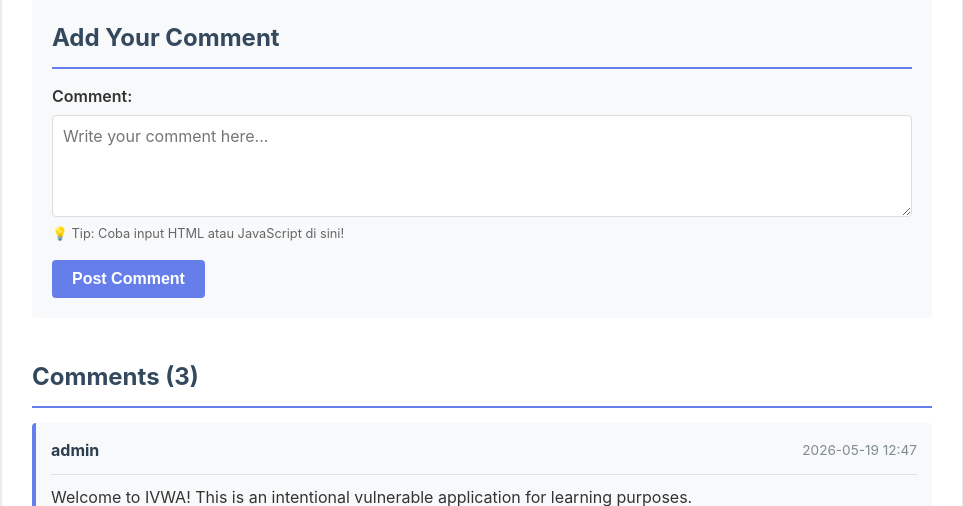
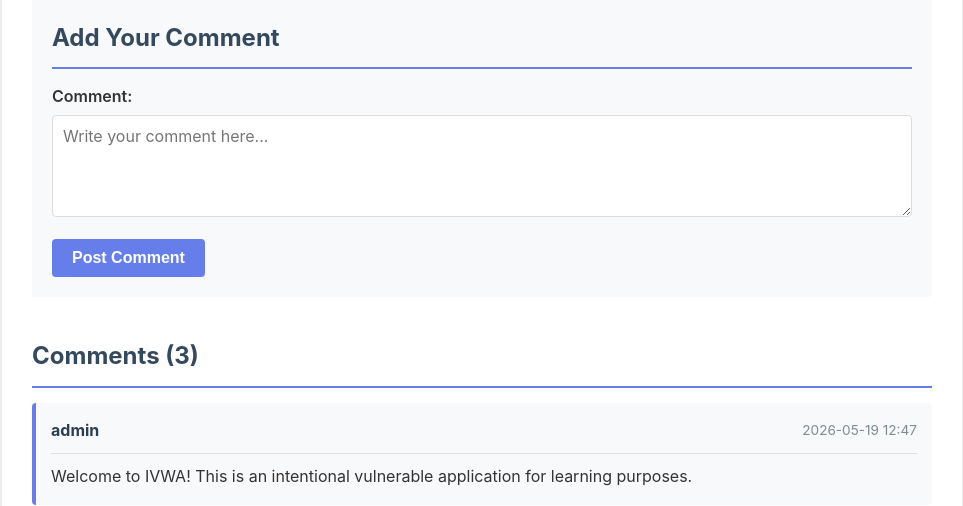
Before and after one commit to mhmdfirza/firza-ivwa, a PHP site: page /myOwn-ivwa/dashboard.php in a window 1280 px wide. Shown: the part 228-734 px from the top of the page, without its empty margins (158-1121 px from the left). Run offline with PHP 8.4, Linux system fonts and the light colour scheme; a user stored in the database is signed in; data comes from the database, SQL or seed files in the repository.

Commit message:
penyesuaian dashboard

```diff
--- a/dashboard.php
+++ b/dashboard.php
@@ -95,9 +95,6 @@ $comments_result = $conn->query($comments_query);
                         <label for="comment_text">Comment:</label>
                         <textarea id="comment_text" name="comment_text" rows="4"
                                   placeholder="Write your comment here..." required></textarea>
-                        <p style="font-size: 0.8em; color: #666;">
-                            💡 Tip: Coba input HTML atau JavaScript di sini!
-                        </p>
                     </div>
                     <button type="submit" class="btn btn-primary">Post Comment</button>
                 </form>
```
